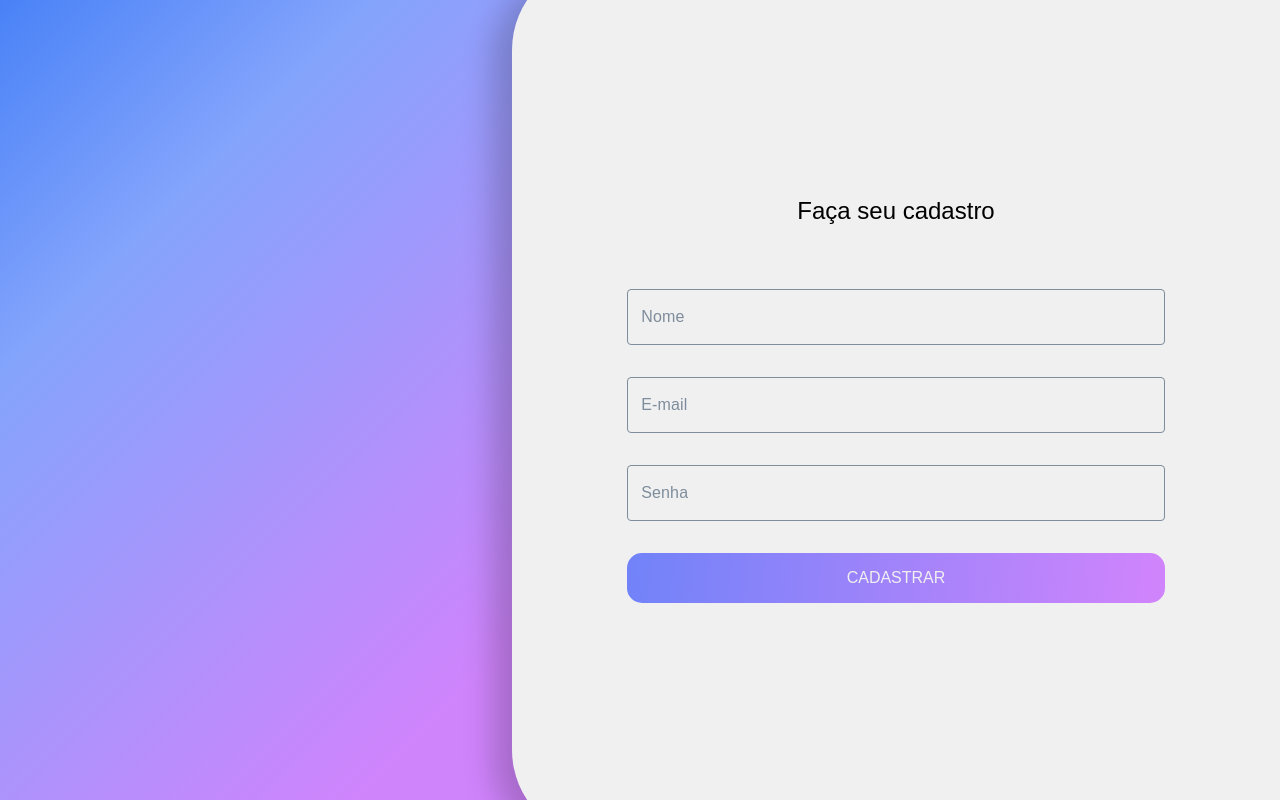
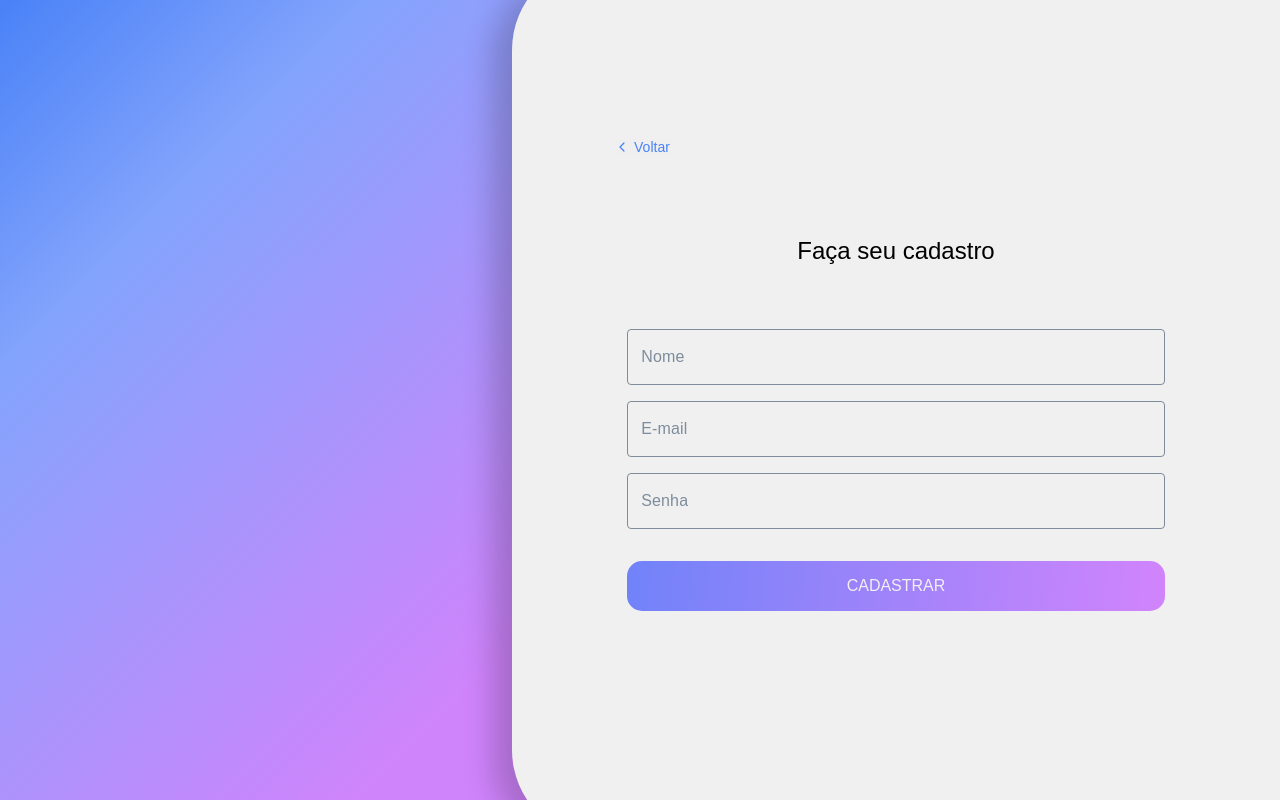
Before and after one commit to claradaibert/login-page, a React (Create React App) app: page /signUp in a window 1280 px wide. Built offline with nearby package versions, Linux system fonts and the light colour scheme; a web font is replaced by a local one.

Commit message:
Adjust signup page

```diff
--- a/src/pages/SignUp/index.tsx
+++ b/src/pages/SignUp/index.tsx
@@ -1,11 +1,19 @@
 import React, { useState } from "react";
 import { toast } from "react-toastify";
 import * as yup from "yup";
+import { useNavigate } from "react-router-dom";
+import { IoChevronBack } from "react-icons/io5";
+
+// Hook import
+import { useAuth } from "../../hooks/useAuth";
 
 // Component import
 import PageContainer from "../../components/PageContainer";
 import { Input } from "../../components/Input";
 import { Button } from "../../components/Button";
+
+// service import
+import { api } from "../../services/api";
 
 import * as Style from "./styles";
 
@@ -16,6 +24,9 @@ interface IFormData {
 }
 
 const SignUp: React.FC = () => {
+  const navigate = useNavigate();
+  const auth = useAuth();
+
   const [formData, setFormData] = useState<IFormData>({
     name: "",
     email: "",
@@ -23,6 +34,7 @@ const SignUp: React.FC = () => {
   });
 
   const handleButton = async () => {
+    try {
       const schema = yup.object().shape({
         name: yup
           .string()
@@ -42,15 +54,32 @@ const SignUp: React.FC = () => {
         err.inner.forEach((error: any) => {
           toast.error(error.message);
         });
-      throw err;
+        // eslint-disable-next-line
+        throw 'failed validation';
       });
 
-    toast.success('Cadastro realizado!');
+      const response = await api.post("signUp", formData)
+
+      auth.setUser(response.data.user);
+      auth.setToken(response.data.token);
+
+      toast.success("Cadastro realizado!");
+
+      navigate('/profile')
+    } catch(err: any) {
+      if (err === 'failed validation') return;
+      toast.error(err.response.data.message);
+    }
   };
 
   return (
     <PageContainer>
+      <Style.BackButtonContainer onClick={() => navigate("/")}>
+        <IoChevronBack />
+        <p>Voltar</p>
+      </Style.BackButtonContainer>
       <p className="pageTitle"> Faça seu cadastro</p>
+      <div className="infoGroup">
         <Input
           name="name"
           value={formData.name}
@@ -69,6 +98,7 @@ const SignUp: React.FC = () => {
           label="Senha"
           handleChange={(value) => setFormData({ ...formData, password: value })}
         />
+      </div>
       <Button text="CADASTRAR" handleClick={() => handleButton()} />
     </PageContainer>
   );
--- a/src/pages/SignUp/styles.ts
+++ b/src/pages/SignUp/styles.ts
@@ -1 +1,18 @@
 import styled from "styled-components";
+
+export const BackButtonContainer = styled.button`
+    display: flex;
+    color: ${({theme}) => theme.background_primary_blue};
+    font-size: 0.875rem;
+    align-items: center;
+    gap: 0.3rem;
+    align-self: left;
+    border: none;
+    position: relative;
+    right: 33%;
+    bottom: 50px;
+
+    @media screen and (max-width: 700px) {
+        bottom: 30px;
+    }
+`
```
Lines whose indentation alone changed are shown as unchanged.
